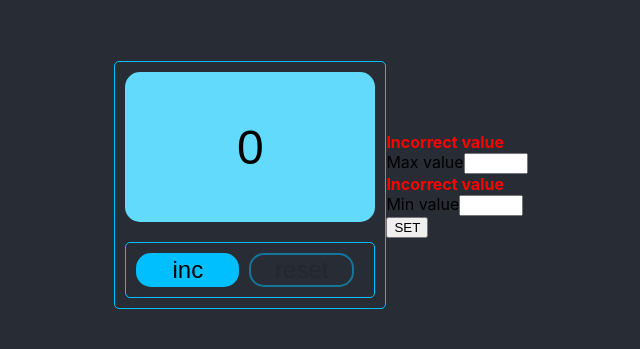
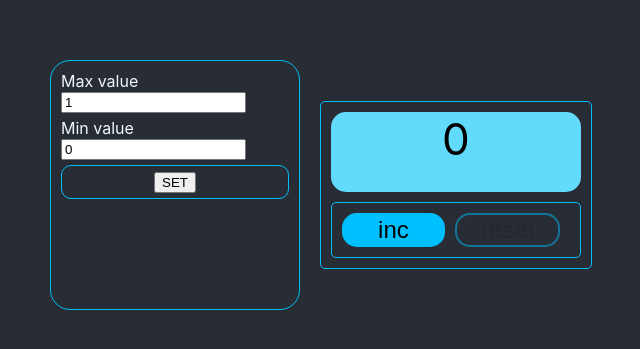
Before and after one commit to Igor-Chernov55/CounterIncubator, a React (Create React App) app: page / in a window 1280 px wide. Shown: the part 215-564 px from the top of the page, without its empty margins (319-959 px from the left). Built offline with nearby package versions, Linux system fonts and the light colour scheme.

Commit message:
complete Counter with useState

```diff
--- a/src/App.tsx
+++ b/src/App.tsx
@@ -1,4 +1,4 @@
-import React, {useEffect, useState} from 'react';
+import React, {useState} from 'react';
 import './App.css';
 import {Counter} from "./CounterNumbers/Counter";
 import {CounterTask} from "./CounterNumbers/CounterTask/CounterTask";
@@ -7,59 +7,55 @@ import classes from './CounterNumbers/Counter.module.css'
 function App() {
     let [num, setNum] = useState(0)
 
-    let [maxVal, setMaxVal] = useState('')
-    let [minVal, setMinVal] = useState('')
+    let [maxVal, setMaxVal] = useState(1)
+    let [minVal, setMinVal] = useState(0)
 
-    let [disabled, setDiasbled] = useState(false)
-    let [disabled2, setDiasbled2] = useState(true)
-    let [error, setError] = useState(true)
+    let [disabled, setDiasbled] = useState<boolean>(false)
+    let [disabled2, setDiasbled2] = useState<boolean>(true)
 
-    const ButtonClickForNumber = () => {
+    const buttonClickForNumber = () => {
+        setNum(num + 1)
 
-        setNum(num + 1)
-        if (num >= 4) {
+        if (maxVal === num + 1) {
             setDiasbled(true)
         }
         setDiasbled2(false)
 
     }
 
-
     const resetClick = () => {
-        setNum(0)
-
+        setNum(minVal)
         setDiasbled(false)
         setDiasbled2(true)
     }
 
-    useEffect(() => {
-        console.log('SYNCE')
-        if (maxVal == minVal && minVal < '0') {
-            setError(false)
-        }else{
-            setError(true)
-        }
-
-    },[])
 
     return (
         <div className={classes.main}>
+            <CounterTask
+                number={num}
+                setNumber={setNum}
+                minVal={minVal}
+                maxVal={maxVal}
+                setMaxVal={setMaxVal}
+                setMinVal={setMinVal}
+                setDisabled={setDiasbled}
+                setDisabled2={setDiasbled2}
+            />
+
             <Counter
                 number={num}
-                ButtonClickForNumber={ButtonClickForNumber}
+                minVal={minVal}
+                maxVal={maxVal}
+                counter={buttonClickForNumber}
                 resetClick={resetClick}
                 disabled={disabled}
                 disabled2={disabled2}
+                setDisabled={setDiasbled}
+                setDisabled2={setDiasbled2}
             />
 
-            <CounterTask
-                minVal={minVal}
-                setMaxVal={setMaxVal}
-                setMinVal={setMinVal}
-                maxVal={maxVal}
-                error={error}
-                disabled={disabled}
-                disabled2={disabled2}/>
+
         </div>
     );
 }
--- a/src/CounterNumbers/Counter.module.css
+++ b/src/CounterNumbers/Counter.module.css
@@ -8,6 +8,9 @@
 }
 
 .container {
+    display: flex;
+    justify-content: center;
+    flex-direction: column;
     padding: 10px;
     width: 250px;
     border: 1px solid deepskyblue;
@@ -17,19 +20,23 @@
 .buttonNum {
     background-color: #61dafb;
     border-radius: 15px;
-    font-size:  xxx-large;
+    font-size:  44px;
+    text-align: center;
     width: 100%;
-    height: 150px;
+    margin-bottom: 10px;
+    min-height: 80px;
     border: none;
 }
 
 .buttonNumd {
     background-color: #61dafb;
     border-radius: 15px;
-    font-size:  xxx-large;
+    font-size:  44px;
+    text-align: center;
     color: red;
+    margin-bottom: 10px;
     width: 100%;
-    height: 150px;
+    min-height: 80px;
     border: none;
 }
 
@@ -37,7 +44,7 @@
     border: 1px solid deepskyblue;
     border-radius: 5px;
     display: flex;
-    margin-top: 20px;
+
     padding: 10px;
 }
 
--- a/src/CounterNumbers/Counter.tsx
+++ b/src/CounterNumbers/Counter.tsx
@@ -5,22 +5,29 @@ type PropsType = {
     number: number
     disabled: boolean
     disabled2: boolean
-    ButtonClickForNumber: () => void
+    minVal: number
+    maxVal: number
+    counter: () => void
     resetClick: () => void
+    setDisabled: (e: boolean) => void
+    setDisabled2: (e: boolean) => void
 }
 
-export const Counter: React.FC<PropsType> = ({number, disabled, disabled2, ...props}) => {
+export const Counter = ({number, disabled, disabled2, ...props} : PropsType) => {
+
 
     return (
         <div>
             <div className={classes.container}>
-                <button className={disabled ? classes.buttonNumd : classes.buttonNum}>
+                <span className={disabled ? classes.buttonNumd : classes.buttonNum}>
                     {number}
-                </button>
+
+                </span>
                 <div className={classes.containerButton}>
                     <button className={disabled ? classes.buttonNumEnd : classes.button}
                             disabled={disabled}
-                            onClick={props.ButtonClickForNumber}>
+                            onClick={props.counter}
+                                >
                         inc
                     </button>
 
--- a/src/CounterNumbers/CounterTask/CounterTask.tsx
+++ b/src/CounterNumbers/CounterTask/CounterTask.tsx
@@ -2,58 +2,75 @@ import React, {ChangeEventHandler} from 'react';
 import classes from './CouterTask.module.css'
 
 type PropsType = {
-    setMaxVal: (value: string) => void
-    setMinVal: (value: string) => void
-    minVal: string
-    maxVal: string
-    error: boolean
-    disabled: boolean;
-    disabled2: boolean;
+    number: number
+    minVal: number
+    maxVal: number
+    setNumber: (value: number) => void
+    setMaxVal: (value: number) => void
+    setMinVal: (value: number) => void
+    setDisabled: (e: boolean) => void
+    setDisabled2: (e: boolean) => void
+
 }
 
-export const CounterTask = ({error,...props}: PropsType) => {
+export const CounterTask = (props: PropsType) => {
 
-    const onChangeHandlerMax:ChangeEventHandler<HTMLInputElement> = (e) => {
-        props.setMaxVal(e.currentTarget.value)
+    const onChangeHandlerMax: ChangeEventHandler<HTMLInputElement> = (e) => {
+        props.setMaxVal(+e.currentTarget.value)
     }
 
-    const onChangeHandlerMin:ChangeEventHandler<HTMLInputElement> = (e) => {
-        props.setMinVal(e.currentTarget.max)
+    const onChangeHandlerMin: ChangeEventHandler<HTMLInputElement> = (e) => {
+        props.setMinVal(+e.currentTarget.value)
+    }
+
+   const CounterTaskCallback = () => {
+        props.setNumber(props.minVal)
+        if (props.maxVal === props.minVal) {
+            props.setDisabled(true)
+        }
+        props.setDisabled2(false )
     }
 
     return (
-        <div>
-            <div>
-                <div>
-                    <div className={error ? classes.incorrectTrue : classes.incorrectFalse}>Incorrect value</div>
-                    <span>Max value</span>
+        <div className={classes.container}>
+            <div className={classes.taskBlock}>
+                <div className={classes.task}>
+
+                    <div
+                        className={props.minVal === props.maxVal || props.minVal < 0 ? classes.incorrectFalse : classes.incorrectTrue}>Incorrect
+                        value
+                    </div>
+
+                    <span className={classes.spanText}>Max value</span>
                     <input
                         type="number"
-                        id="tentacles"
+                        id="01"
                         name="max value"
-                        min="-1"
-                        max="100"
                         value={props.maxVal}
                         onChange={onChangeHandlerMax}
                     />
                 </div>
-                <div>
-                    <div className={error ? classes.incorrectTrue : classes.incorrectFalse}>Incorrect value</div>
-                    <span>Min value</span>
+                <div className={classes.task}>
+
+                    <div
+                        className={props.minVal === props.maxVal || props.minVal < 0 ? classes.incorrectFalse : classes.incorrectTrue}>Incorrect
+                        value
+                    </div>
+
+                    <span className={classes.spanText}>Min value</span>
                     <input
                         type="number"
-                        id="tentacles"
+                        id="02"
                         name="start value"
-                        min="-1"
-                        max="100"
                         onChange={onChangeHandlerMin}
                         value={props.minVal}
                     />
                 </div>
+                <div className={classes.setBlock}>
+                    <button disabled={props.minVal === props.maxVal || props.minVal < 0 || props.maxVal < 0} onClick={CounterTaskCallback}>SET</button>
+                </div>
             </div>
-            <div>
-                <button>SET</button>
-            </div>
+
         </div>
     );
 };
--- a/src/CounterNumbers/CounterTask/CouterTask.module.css
+++ b/src/CounterNumbers/CounterTask/CouterTask.module.css
@@ -1,6 +1,34 @@
+.container {
+    display: flex;
+    border-radius: 20px;
+    width: 250px;
+    min-height: 250px;
+    padding-right: 20px;
+}
+
+.taskBlock {
+    flex-direction: column;
+    display: flex;
+    padding: 10px;
+    border: 1px solid deepskyblue;
+    border-radius: 20px;
+    min-height: 100px;
+}
+
+.task {
+    flex-direction: column;
+    margin-bottom: 5px;
+}
+
+.setBlock {
+    text-align: center;
+    padding: 5px;
+    border: 1px solid deepskyblue;
+    border-radius: 10px;
+}
+
 .incorrectTrue {
     display: none;
-    color: aquamarine;
 }
 
 .incorrectFalse {
@@ -8,3 +36,7 @@
     color: red;
     font-weight: bold;
 }
+
+.spanText {
+    color: aliceblue;
+}
```
